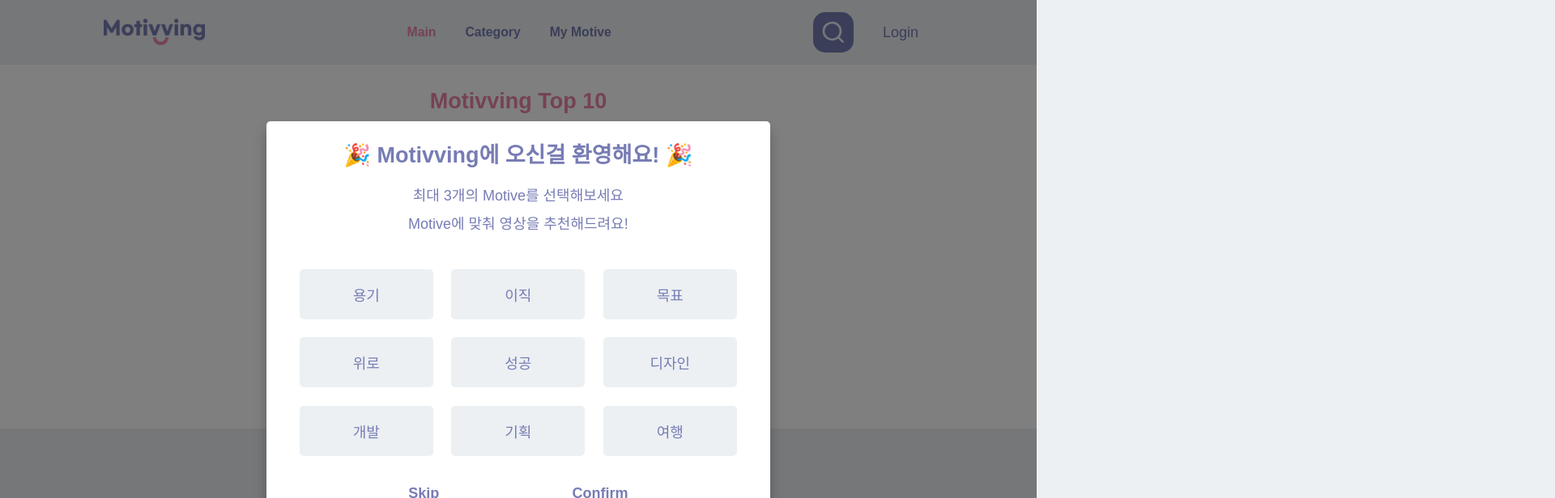
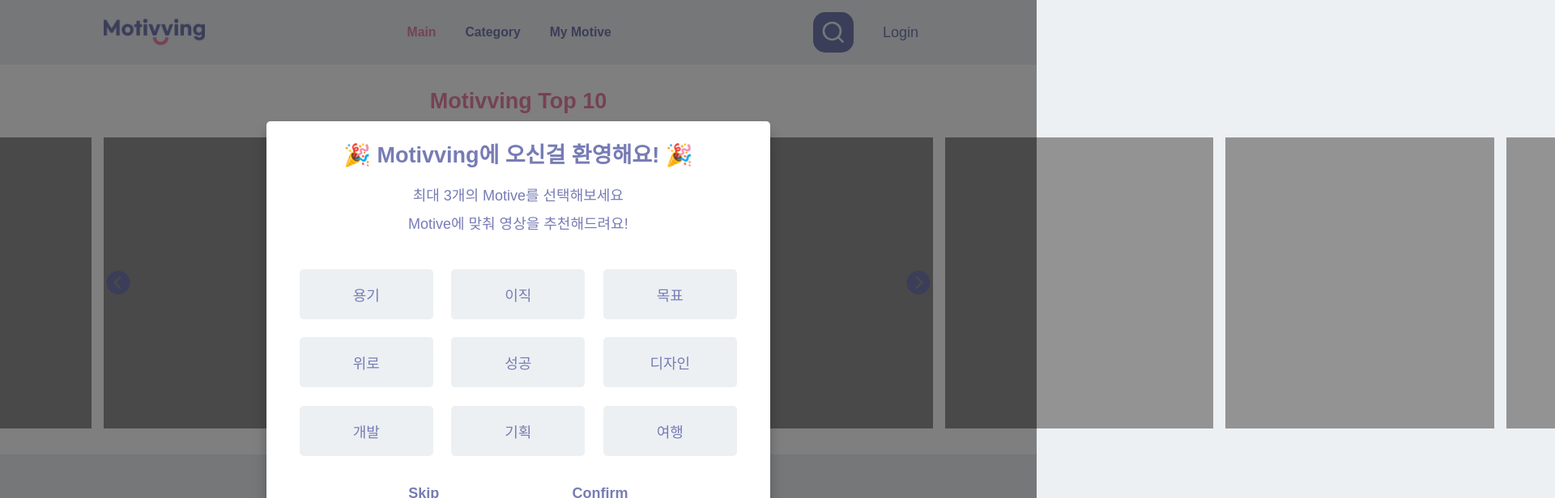
Before and after one commit to blan19/Motivving, a React (Create React App) app in the folder client/: page /main in a window 1280 px wide. Shown: the top 616 px of the page at 81% size, 1920 px wide, since content can reach past the window. Built offline with nearby package versions, Linux system fonts and the light colour scheme; a web font is replaced by a local one.

Commit message:
[Fix] TopMotive Swiper

```diff
--- a/client/src/components/Header/styles.tsx
+++ b/client/src/components/Header/styles.tsx
@@ -9,6 +9,7 @@
   height: 80px;
 
   position: fixed;
+  z-index: 1000;
 `;
 
 export const HeaderContainerStyles = (theme: Theme) => css`
--- a/client/src/pages/Main/TopMotive/index.tsx
+++ b/client/src/pages/Main/TopMotive/index.tsx
@@ -1,9 +1,12 @@
 /** @jsxImportSource @emotion/react */
 import { useTheme } from '@emotion/react';
-import React, { useRef } from 'react';
+import React, { useEffect, useRef } from 'react';
 import {
   SliderContainer,
+  SliderContents,
+  SliderWrapper,
   StyledResponsive,
+  StyledResponsiveStyles,
   TopMotiveContainer,
   TopMotiveContainerStyles,
 } from './styles';
@@ -11,23 +14,63 @@
   IoIosArrowDropleftCircle,
   IoIosArrowDroprightCircle,
 } from 'react-icons/io';
-import useSwiperRef from '../../../hook/useSwiperRef';
-import { Swiper, SwiperSlide } from 'swiper/react';
+import Swiper from 'swiper';
 import 'swiper/swiper-bundle.css';
 
 const TopMotive = () => {
   const theme = useTheme();
-  const prevRef = useRef(null);
-  const nextRef = useRef(null);
+  const domRef = useRef<HTMLDivElement>(null);
+  const swiperRef = useRef<Swiper>();
+  const ARRAY_LIST: number[] = [1, 2, 3, 4, 5, 6];
 
+  useEffect(() => {
+    const mySwiper = new Swiper(domRef.current!, {
+      slidesPerView: 1,
+      loop: true,
+      spaceBetween: 15,
+      autoplay: {
+        delay: 3000,
+      },
+      breakpoints: {
+        1024: {
+          slidesPerView: 3,
+        },
+        480: {
+          slidesPerView: 2,
+        },
+      },
+    });
+    swiperRef.current = mySwiper;
+    return () => swiperRef.current!.destroy(true, true);
+  }, []);
   return (
     <TopMotiveContainer css={TopMotiveContainerStyles(theme)}>
       <div className="title">
         <h1>Motivving Top 10</h1>
       </div>
       <StyledResponsive>
-        <SliderContainer>
-          <Swiper></Swiper>
+        <div
+          className="prev"
+          css={StyledResponsiveStyles(theme)}
+          onClick={() => swiperRef.current!.slidePrev()}
+        >
+          <IoIosArrowDropleftCircle />
+        </div>
+        <div
+          className="next"
+          css={StyledResponsiveStyles(theme)}
+          onClick={() => swiperRef.current!.slideNext()}
+        >
+          <IoIosArrowDroprightCircle />
+        </div>
+        <SliderContainer className="swiper-container" ref={domRef}>
+          <SliderWrapper className="swiper-wrapper">
+            {ARRAY_LIST.map((item) => (
+              <SliderContents className="swiper-slide" key={item}>
+                <div className="thumb"></div>
+              </SliderContents>
+            ))}
+          </SliderWrapper>
         </SliderContainer>
       </StyledResponsive>
     </TopMotiveContainer>
--- a/client/src/pages/Main/TopMotive/styles.tsx
+++ b/client/src/pages/Main/TopMotive/styles.tsx
@@ -5,7 +5,7 @@
 
 export const TopMotiveContainer = styled.div`
   width: 100%;
-  height: 50rem;
+  height: 53.5rem;
   display: flex;
   align-items: center;
   justify-content: center;
@@ -35,23 +35,57 @@
 
 export const StyledResponsive = styled(Responsive)`
   flex: 1;
+  position: relative;
+  margin-bottom: 3.5rem;
+  .prev {
+    position: absolute;
+    cursor: pointer;
+    top: 50%;
+    transform: translateY(-50%);
+    left: 0px;
+    z-index: 900;
+    svg {
+      font-size: 4rem;
+    }
+  }
+  .next {
+    position: absolute;
+    cursor: pointer;
+    right: 0px;
+    top: 50%;
+    z-index: 900;
+    transform: translateY(-50%);
+    svg {
+      font-size: 4rem;
+    }
+  }
+`;
+
+export const StyledResponsiveStyles = (theme: Theme) => css`
+  svg {
+    color: ${theme.input};
+  }
 `;
 
 export const SliderContainer = styled.div`
+  position: relative;
   height: 100%;
-  position: relative;
+  display: flex;
+  align-items: center;
+  justify-content: center;
+`;
+
+export const SliderWrapper = styled.div``;
+
+export const SliderContents = styled.div`
+  height: 100%;
   display: flex;
   align-items: center;
   justify-content: center;
 
-  .prev .next {
-    position: absolute;
-  }
-
-  .prev {
-    left: 10px;
-  }
-
-  .next {
+  .thumb {
+    width: 100%;
+    height: 40rem;
+    background: #939393;
   }
 `;
--- a/client/src/pages/Main/index.tsx
+++ b/client/src/pages/Main/index.tsx
@@ -9,7 +9,7 @@
     <>
       <Home>
         <TopMotive />
-        <RecomendMotive />
+        <RecomendMotive type="challenge" />
       </Home>
       <MotiveSelectModal />
     </>
```
